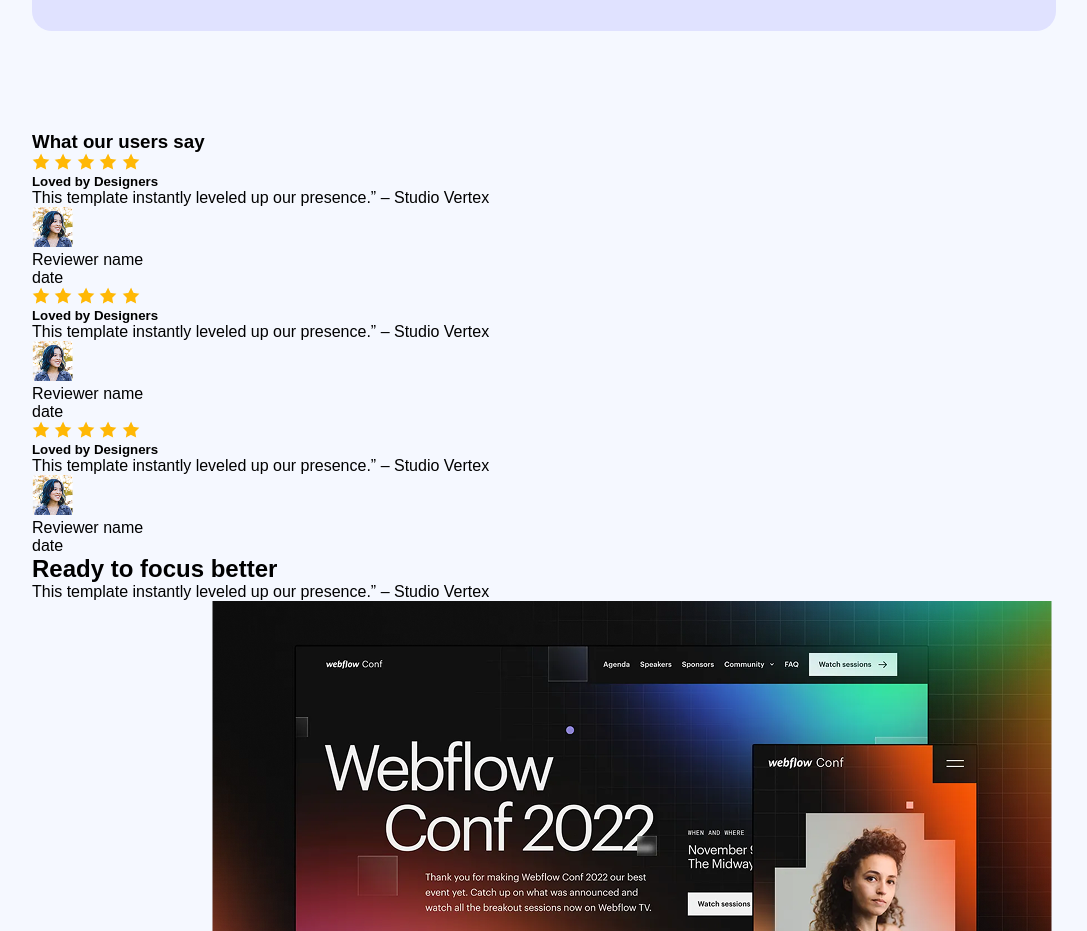
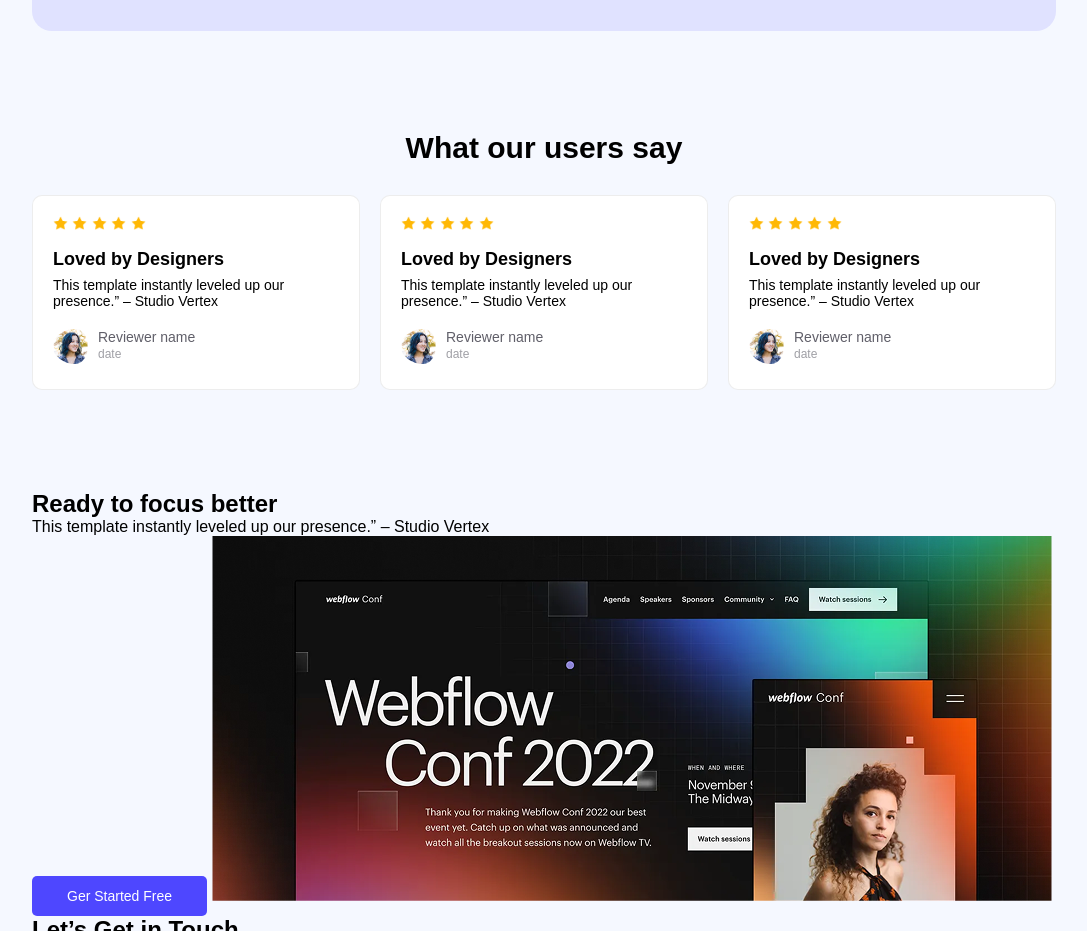
Before and after one commit to husain-ahmed-8/assignment-1, a plain HTML site: page index.html in a window 1280 px wide. Shown: the part 1480-2411 px from the top of the page, without its empty margins (96-1183 px from the left). Drawn offline with Linux system fonts and the light colour scheme.

Commit message:
Style review section completed — i felt a bit scary at first, but happy with the result now.

```diff
--- a/style.css
+++ b/style.css
@@ -138,3 +138,67 @@
 }
 
 /* userInfo section end */
+
+/* review section start */
+
+section.review {
+  padding-bottom: 100px;
+}
+
+section.review h3 {
+  text-align: center;
+  font-size: 30px;
+  padding-bottom: 30px;
+}
+
+section.review .info {
+  display: flex;
+  justify-content: space-around;
+  gap: 20px;
+}
+
+section.review .card {
+  background: white;
+  border-radius: 10px;
+  border: 1px solid #00000012;
+  box-sizing: border-box;
+  padding: 20px;
+}
+
+section.review .stars img {
+  width: 15px;
+}
+
+section.review h5.title {
+  font-size: 18px;
+  padding: 15px 0px 7px 0px;
+}
+
+section.review p.comment {
+  font-size: 14px;
+}
+
+section.review .reviewer {
+  display: flex;
+  padding: 20px 0px 5px 0px;
+}
+
+section.review .reviewer img {
+  width: 35px;
+  height: 35px;
+  border-radius: 50%;
+  padding-right: 10px;
+}
+
+section.review .reviewer .name {
+  font-size: 14px;
+  color: #252432ba;
+  padding: 0px 0px 2px 0px;
+}
+
+section.review .reviewer .date {
+  font-size: 12px;
+  color: #25243270;
+}
+
+/* review section end */
```
